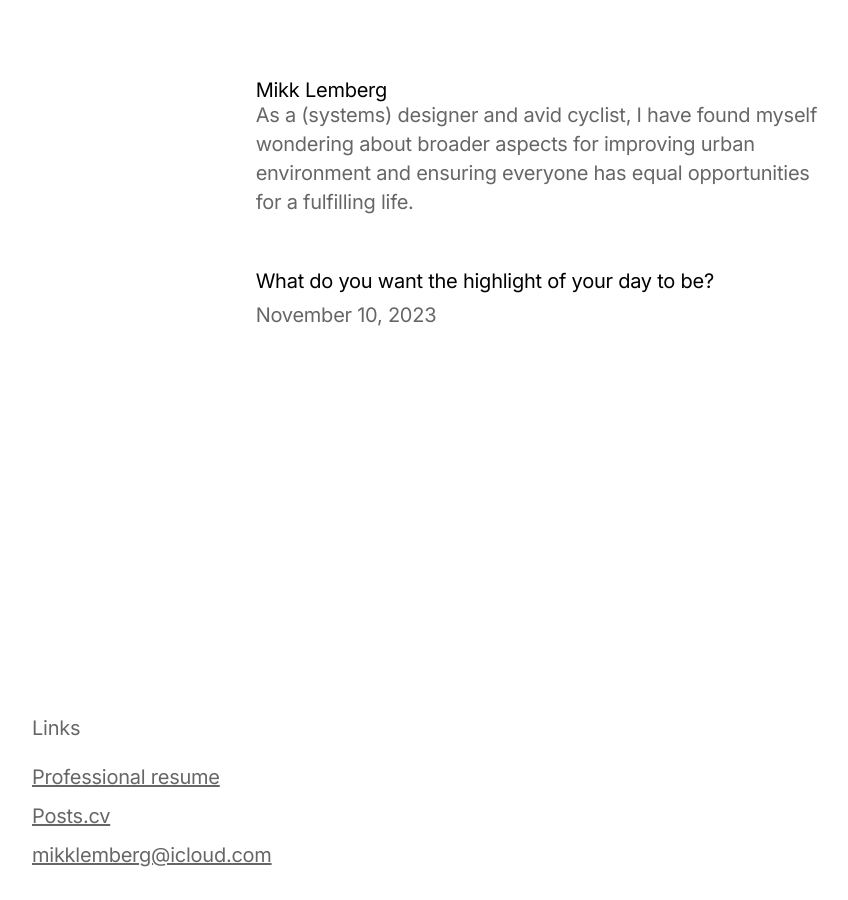
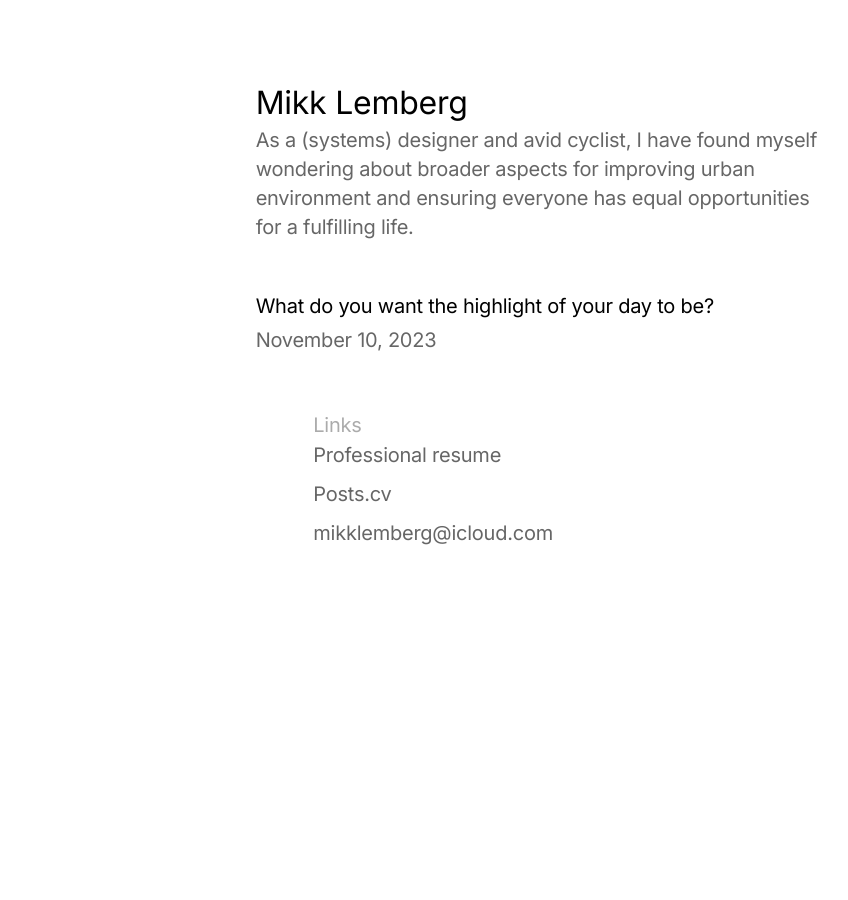
Before and after one commit to mikklemberg/My-personal-notes, a Jekyll site: the page built from README.md, in a window 1280 px wide. Shown: the whole page, without its empty margins (96-944 px from the left). Built offline with Jekyll 4.4.1, drawn with Linux system fonts in a browser that asks for light colours; our own code applies the rules of GitHub Pages for plain Markdown files.

Commit message:
Update style.css

```diff
--- a/assets/css/style.css
+++ b/assets/css/style.css
@@ -28,65 +28,67 @@ body, h1, h2, h3, h4, h5, h6, p, a {
 }
 
 .header h1 {
-    font-size: 20px;
+    font-size: 32px;
     font-weight: 400;
-    line-height: 105%;
+    line-height: 145%;
 }
 
 .header p {
-    color: rgba(0, 0, 0, 0.6); /* Set text color to black with 60% opacity */
+    color: rgba(0, 0, 0, 0.6);
 }
 
 /* Posts Section */
 .posts .post {
-    margin-top: 50px; /* Add space between blog posts */
+    margin-top: 50px;
 }
 
 /* Post Titles and Dates */
-.posts h2 {
-    margin: 0; /* Remove default margin from headings */
-}
 
 .posts h2 a {
-    color: #000; /* Set link color to black */
-    text-decoration: none; /* Remove underline from links */
+    color: #000;
+    text-decoration: none;
 }
 
 .posts h2 a:hover {
-    color: #0B64FE; /* Set link color to blue on hover */
+    color: #0B64FE;
 }
 
 .posts time {
-    display: block; /* Make the time element display as a block for spacing */
-    color: rgba(0, 0, 0, 0.6); /* Set text color to black with 60% opacity */
-    margin-top: 5px; /* Add spacing between title and date */
+    display: block;
+    color: rgba(0, 0, 0, 0.6);
+    margin-top: 5px;
 }
 
 /* Footer Styles */
 .footer {
     padding: 1em 10%;
-    position: absolute; /* Change from fixed to absolute */
-    bottom: 0;
-    left: 0;
+    position: relative;
+    bottom: auto;
+    left: auto;
     width: 100%;
     text-align: left;
-    background-color: #fff; /* Set a background color to ensure readability */
+    background-color: #fff;
+    margin-top: 2em;
 }
 
 .footer p {
-    color: rgba(0, 0, 0, 0.6); /* Set text color to black with 60% opacity */
-    margin-bottom: 1em; /* Add space below the 'Links' title */
+    color: rgba(0, 0, 0, 0.33);
+    font-weight: 400;
+    font-size: 20px;
+    line-height: 105%;
+    margin-bottom: 5px;
 }
 
 .footer a {
-    color: rgba(0, 0, 0, 0.6); /* Set link color to black with 60% opacity */
-    text-decoration: underline; /* Ensure links are underlined */
-    display: block; /* Stack links vertically */
-    margin-bottom: 0.5em; /* Add space between links */
+    color: rgba(0, 0, 0, 0.6);
+    text-decoration: none;
+    display: block;
+    margin-bottom: 0.5em;
 }
 
 .footer a:hover {
-    text-decoration: underline; /* Maintain underline on hover */
+    color: #000;
+    text-decoration: underline;
 }
 
 /* Responsive Adjustments */
```
